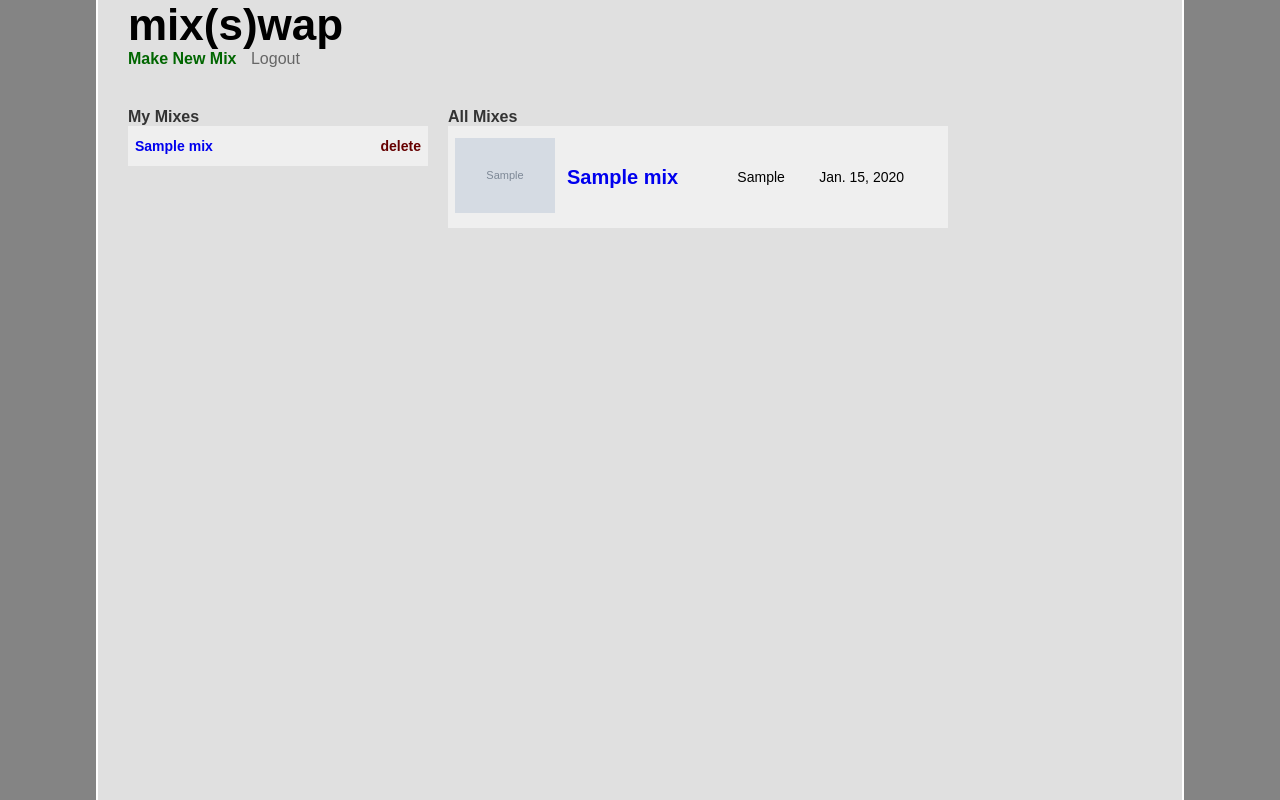
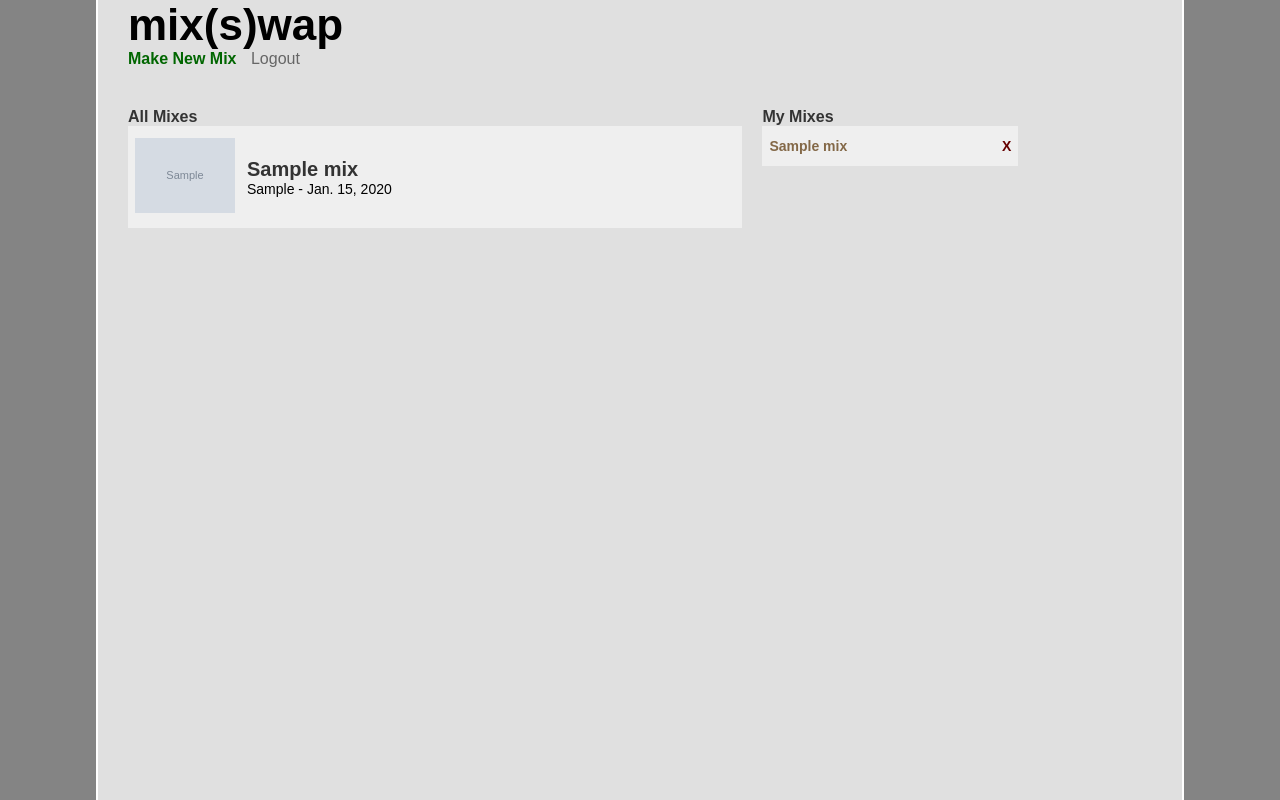
Before and after one commit to steveshaddick/mixswap, a Django app: page /home/ in a window 1280 px wide. Run offline with Django 3.2, Linux system fonts and the light colour scheme; a user stored in the database is signed in; tables that the repository leaves empty hold one stand-in row (values such as "Sample post"); grey boxes marked "Sample" are stand-in pictures; some libraries are stand-ins or nearby versions; some web fonts are replaced.

Commit message:
some home layout

```diff
--- a/mixswap/home/templates/home/home.html
+++ b/mixswap/home/templates/home/home.html
@@ -9,6 +9,20 @@
 	<!--<a href="{% url 'home:top_favs' %}">Top Favs</a>-->
 	<a href="{% url 'logout' %}">Logout</a>
 </nav>
+<div class="all-mixes-block">
+	<header><h2>All Mixes</h2></header>
+	<table class="mix-list-table all-mixes-table">
+		{% for mix in all_mixes %}
+			<tr class="mix-item">
+				<td class="mix-image">{% if mix.picture_file %}<a href="{% url 'mixes:mix' mix.id %}"><img src="{{ mix.picture_file.url }}" alt=""></a>{% endif %}</td>
+				<td class="mix-title">
+					<a href="{% url 'mixes:mix' mix.id %}" {% if user not in mix.user_listens.all %} class="unheard" {% endif %}>{{ mix.title }}</a>
+					<span class="username">{{ mix.user.first_name }} - {{ mix.date_published }}</span>
+				</td>
+			</tr>
+		{% endfor %}
+	</table>
+</div>
 
 <div class="my-mixes-block">
 	<header><h2>My Mixes</h2></header>
@@ -16,25 +30,13 @@
 		{% for mix in user_mixes %}
 			<tr class="my-mix-item" id="myMixItem_{{ mix.id }}">
 				<td class="mix-title"><a id="myMix_{{ mix.id }}" href="{% url 'mixes:mix' mix.id %}">{{ mix.title }}</a>{% if not mix.is_published %}<span class="unpublished"> (unfinished)</span>{% endif %}</td>
-				<td class="delete-mix"><a class="delete-mix-link" href="javascript:;" data-url="{% url 'mixes:delete_mix' mix.id %}" data-id="{{ mix.id }}">delete</a></td>
+				<td class="delete-mix"><a class="delete-mix-link" href="javascript:;" data-url="{% url 'mixes:delete_mix' mix.id %}" data-id="{{ mix.id }}">X</a></td>
 			</tr>
 		{% endfor %}
 	</table>
 </div>
 
-<div class="all-mixes-block">
-	<header><h2>All Mixes</h2></header>
-	<table class="mix-list-table all-mixes-table">
-		{% for mix in all_mixes %}
-			<tr class="mix-item">
-				<td class="mix-image">{% if mix.picture_file %}<a href="{% url 'mixes:mix' mix.id %}"><img src="{{ mix.picture_file.url }}" alt=""></a>{% endif %}</td>
-				<td class="mix-title"><a href="{% url 'mixes:mix' mix.id %}">{{ mix.title }}</a></td>
-				<td class="username">{{ mix.user.first_name }}</td>
-				<td class="date-published">{{ mix.date_published }}</td>
-			</tr>
-		{% endfor %}
-	</table>
-</div>
+
 <br class="clear">
 {% endblock %}
 
--- a/mixswap/mixes/models.py
+++ b/mixswap/mixes/models.py
@@ -17,6 +17,28 @@ def get_audio_upload_path(instance, filename):
     return os.path.join("user_%d" % instance.user.id, "audio", "mix_%d" % instance.primary_mix.id, pattern.sub('', filename))
 
 
+def get_audio_meta(file):
+    file_type = ''
+    if (settings.ENVIRONMENT != 'local'):
+       # magic_object = magic.Magic()
+        mime = magic.from_file(file, mime=True)
+        if ('audio/mp4' in mime):
+            file_type = 'm4a'
+        elif ('audio/mpeg' in mime):
+            file_type = 'mp3'
+        else:
+            file_type = 'unknown'
+    else:
+        file_type = 'mp3'
+
+    if (file_type == 'mp3'):
+        return EasyID3(file)
+    elif (file_type == 'm4a'):
+        return EasyMP4(file)
+    else:
+        return False
+
+
 class Mix(models.Model):
     user = models.ForeignKey(User)
     title = models.CharField(default='New Mix', max_length=50)
@@ -24,6 +46,7 @@ class Mix(models.Model):
     is_published = models.BooleanField()
     date_published = models.DateField(default=None, blank=True, null=True)
     songs = models.ManyToManyField('Song', through='MixSong', blank=True, null=True)
+    user_listens = models.ManyToManyField(User, related_name='listens+')
 
     class Meta:
         verbose_name_plural = "mixes"
@@ -46,40 +69,27 @@ class Song(models.Model):
     def save(self, *args, **kwargs):
         if ('update_fields' in kwargs):
             if ('title' in kwargs['update_fields']):
-                metaData = EasyID3(settings.MEDIA_ROOT + self.song_file.name.encode('ascii', 'ignore'))
-                metaData['title'] = self.title
-                metaData.save()
+                meta_data = get_audio_meta(settings.MEDIA_ROOT + self.song_file.name.encode('ascii', 'ignore'))
+                if (meta_data is not False):
+                    meta_data['title'] = self.title
+                    meta_data.save()
+
             elif ('artist' in kwargs['update_fields']):
-                metaData = EasyID3(settings.MEDIA_ROOT + self.song_file.name.encode('ascii', 'ignore'))
-                metaData['artist'] = self.artist
-                metaData.save()
+                meta_data = get_audio_meta(settings.MEDIA_ROOT + self.song_file.name.encode('ascii', 'ignore'))
+                if (meta_data is not False):
+                    meta_data['artist'] = self.artist
+                    meta_data.save()
 
         super(Song, self).save(*args, **kwargs)
 
     @classmethod
     def create(cls, params):
-        file_type = ''
-        if (settings.ENVIRONMENT != 'local'):
-           # magic_object = magic.Magic()
-            mime = magic.from_file(params['song_file'].temporary_file_path(), mime=True)
-            if ('audio/mp4' in mime):
-                file_type = 'm4a'
-            elif ('audio/mpeg' in mime):
-                file_type = 'mp3'
-            else:
-                file_type = 'unknown'
-        else:
-            file_type = 'mp3'
-
-        if (file_type == 'mp3'):
-            metaData = EasyID3(params['song_file'].temporary_file_path())
-        elif (file_type == 'm4a'):
-            metaData = EasyMP4(params['song_file'].temporary_file_path())
-        else:
+        meta_data = get_audio_meta(params['song_file'].temporary_file_path())
+        if (meta_data is False):
             return False
 
-        title = metaData['title'][0].encode('ascii', 'ignore')
-        artist = metaData['artist'][0].encode('ascii', 'ignore')
+        title = meta_data['title'][0].encode('ascii', 'ignore')
+        artist = meta_data['artist'][0].encode('ascii', 'ignore')
 
         song = cls(
             user=params['user'],
--- a/mixswap/mixes/views.py
+++ b/mixswap/mixes/views.py
@@ -56,12 +56,16 @@ def mix(request, pk):
 
     else:
         picture_form = PictureForm()
+        user = request.user
+        if (user not in mix.user_listens.all()):
+            mix.user_listens.add(user)
+
         return render(
             request,
             'mixes/mix.html',
             {
                 'mix': mix,
-                'user': request.user,
+                'user': user,
                 'mix_songs': MixSong.objects.filter(mix=mix),
                 'is_user_mix': is_user_mix,
                 'picture_form': picture_form
--- a/src/scss/_home.scss
+++ b/src/scss/_home.scss
@@ -67,8 +67,13 @@ table {
 
 	.my-mixes-block {
 		float:left;
-		width:300px;
-		margin-right:20px;
+		width:25%;
+		min-width:200px;
+
+		a {
+			color:#836847;
+			font-weight: bold;
+		}
 
 		.unpublished {
 			color:#e47509;
@@ -85,12 +90,31 @@ table {
 
 	.all-mixes-block {
 		float:left;
-		width:500px;
+		width:60%;
+		margin-right:20px;
+		margin-bottom:20px;
 
 		.mix-title a{
+			color:#333;
 			font-size:20px;
+			display:block;
+
+			&.unheard {
+				color:#6a95e3;
+			}
 		}
 
 	}
+	@media screen and (max-width: 640px) {
+		#mainWrapper {
+			min-width:0;
+		}
+
+		.all-mixes-block,
+		.my-mixes-block {
+			float:none;
+			width:100%;
+		}
+	}
 
 }
```
Also changed, not shown: mixswap/mixes/migrations/0015_auto.py (added), static/css/style.css.
